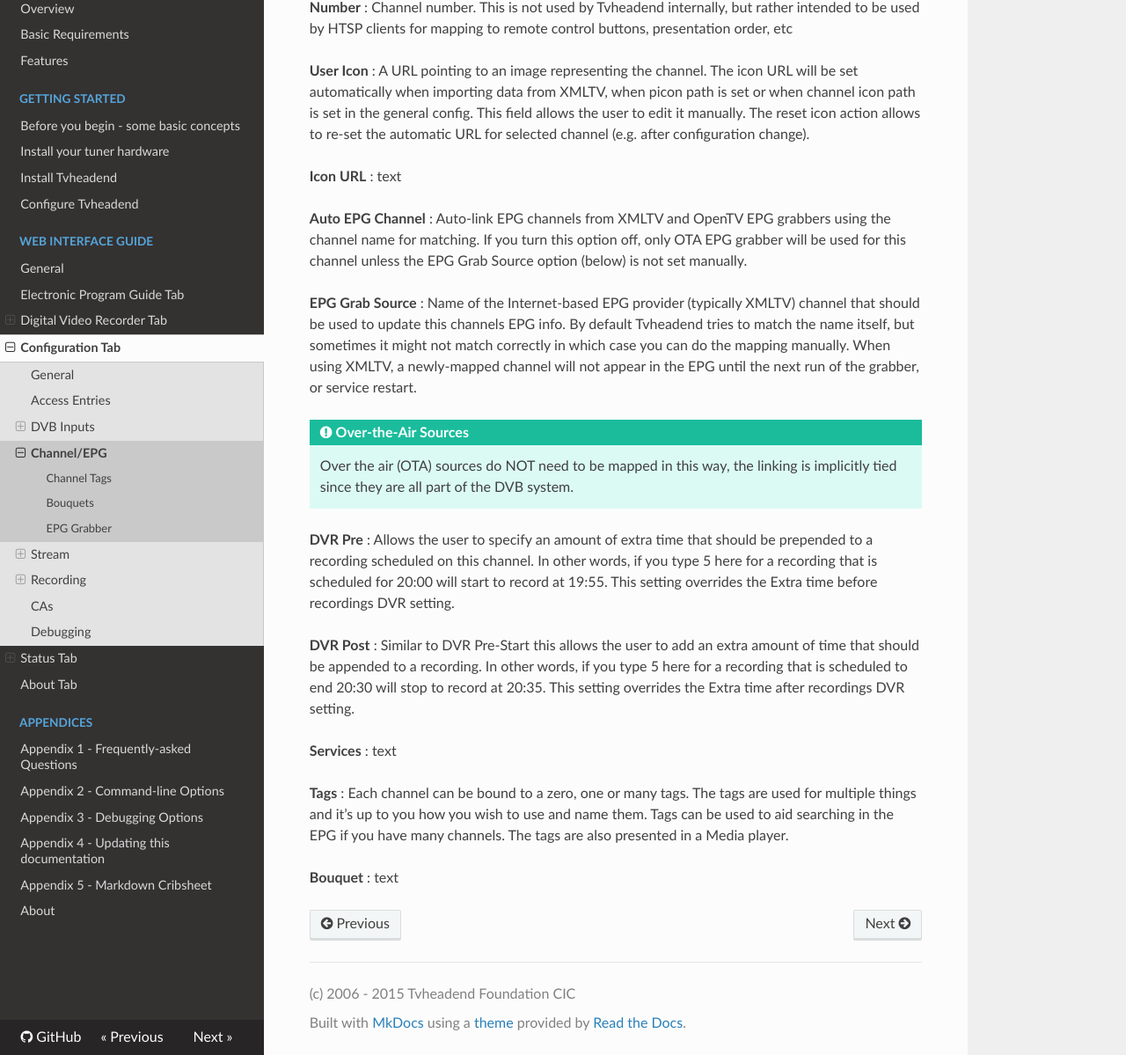
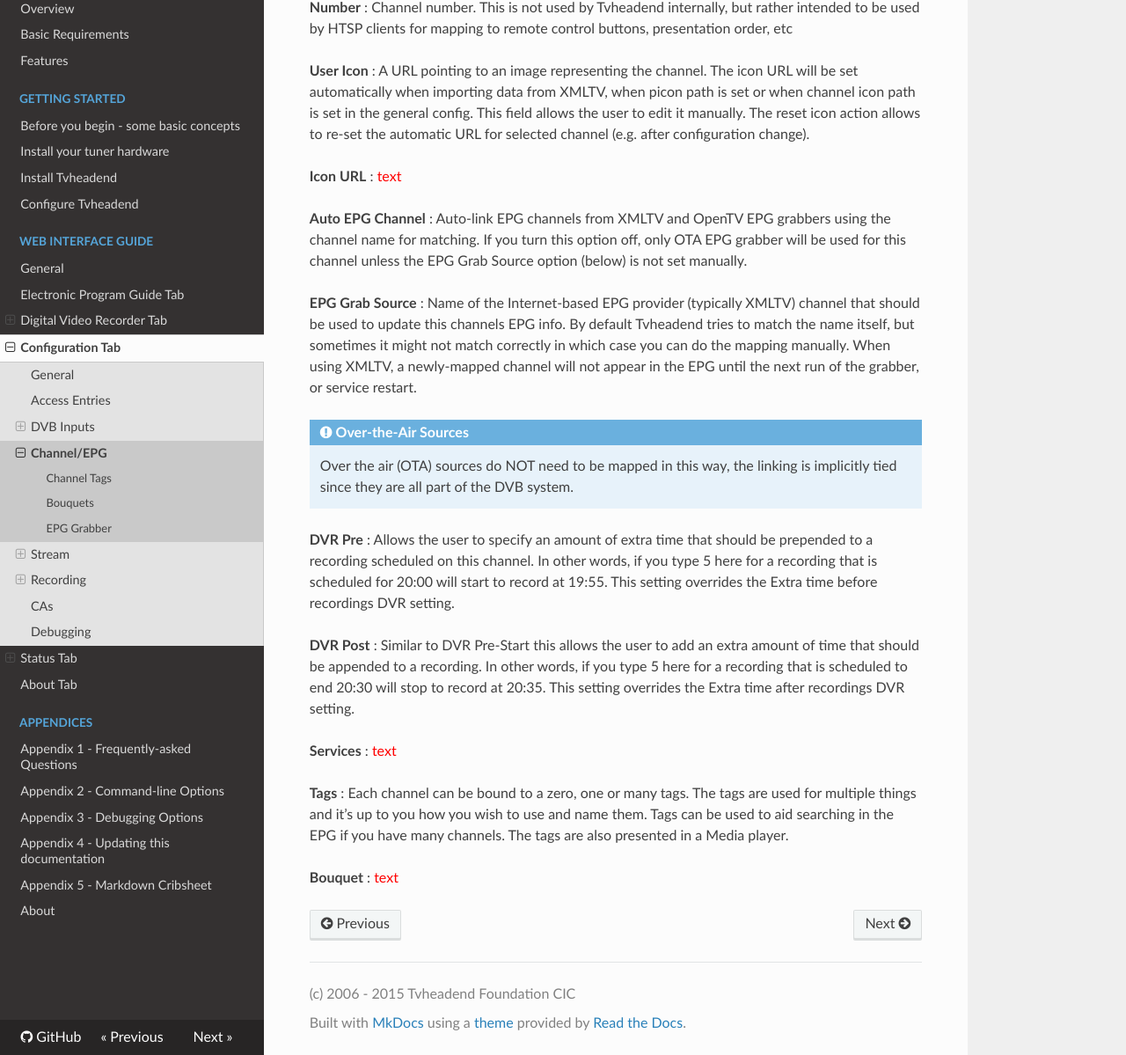
Before and after one commit to tvheadend/tvheadend-documentation, an MkDocs documentation site: the page built from docs/webui/config_channels.md, in a window 1280 px wide and 1400 px high, scrolled down 1219 px. Shown: the part 201-1400 px from the top of the window at 88% size. Built offline with MkDocs 1.6.1, drawn with Linux system fonts in a browser that asks for light colours; nearby versions of some CDN libraries; old or Windows-style settings are respelled for this version of MkDocs.

Commit message:
Improve admonition layout and highlight gaps

```diff
--- a/docs/webui/config_channels.md
+++ b/docs/webui/config_channels.md
@@ -56,7 +56,7 @@ The main grid items have the following functions:
   change).
 
 **Icon URL**
-: text
+: <font color=red>text</font>
 
 **Auto EPG Channel**
 : Auto-link EPG channels from XMLTV and OpenTV EPG grabbers using the
@@ -72,7 +72,7 @@ The main grid items have the following functions:
   XMLTV, a newly-mapped channel will not appear in the EPG until the next
   run of the grabber, or service restart.
 
-<div class="admonition tip">
+<div class="admonition note">
 <p class="admonition-title">Over-the-Air Sources</p>
 <p>Over the air (OTA) sources do NOT need to be mapped in this way, the
 linking is implicitly tied since they are all part of the DVB system.</p>
@@ -93,7 +93,7 @@ linking is implicitly tied since they are all part of the DVB system.</p>
   DVR setting.
 
 **Services**
-: text
+: <font color=red>text</font>
 
 **Tags**
 : Each channel can be bound to a zero, one or many tags. The tags are used
@@ -102,4 +102,4 @@ linking is implicitly tied since they are all part of the DVB system.</p>
   channels. The tags are also presented in a Media player.
 
 **Bouquet**
-: text
+: <font color=red>text</font>
```
